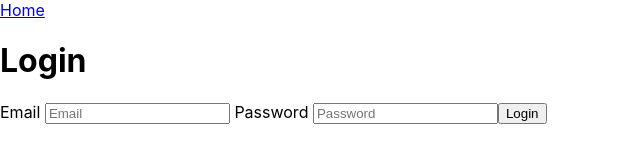
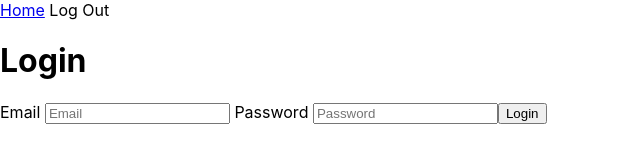
Before and after one commit to cloudberries27/DWA.exercise-five, a React (Create React App) app: page /login in a window 1280 px wide. Shown: the top 160 px of the page, without its empty margins (0-640 px from the left). Built offline with nearby package versions, Linux system fonts and the light colour scheme; no server answers.

Commit message:
updated header

```diff
--- a/src/components/Header/index.js
+++ b/src/components/Header/index.js
@@ -5,9 +5,9 @@ export default function Header(loggedIn, logoutFunction){
         <header>
             <nav>
                 {loggedIn && <a href='/'>Home</a>}
-                {!loggedIn &&<a href='/login'>Login</a>}
+                {!loggedIn && <a href='/login'>Login</a>}
                 {!loggedIn && <a href='/sign-uo'>Sign Up</a>}
-                {!loggedIn && <a onClick={() =>logoutFunction()}>Log Out</a>}
+                {loggedIn && <a onClick={() => logoutFunction()}> Log Out </a>}
             </nav>
         </header>
     )
```
